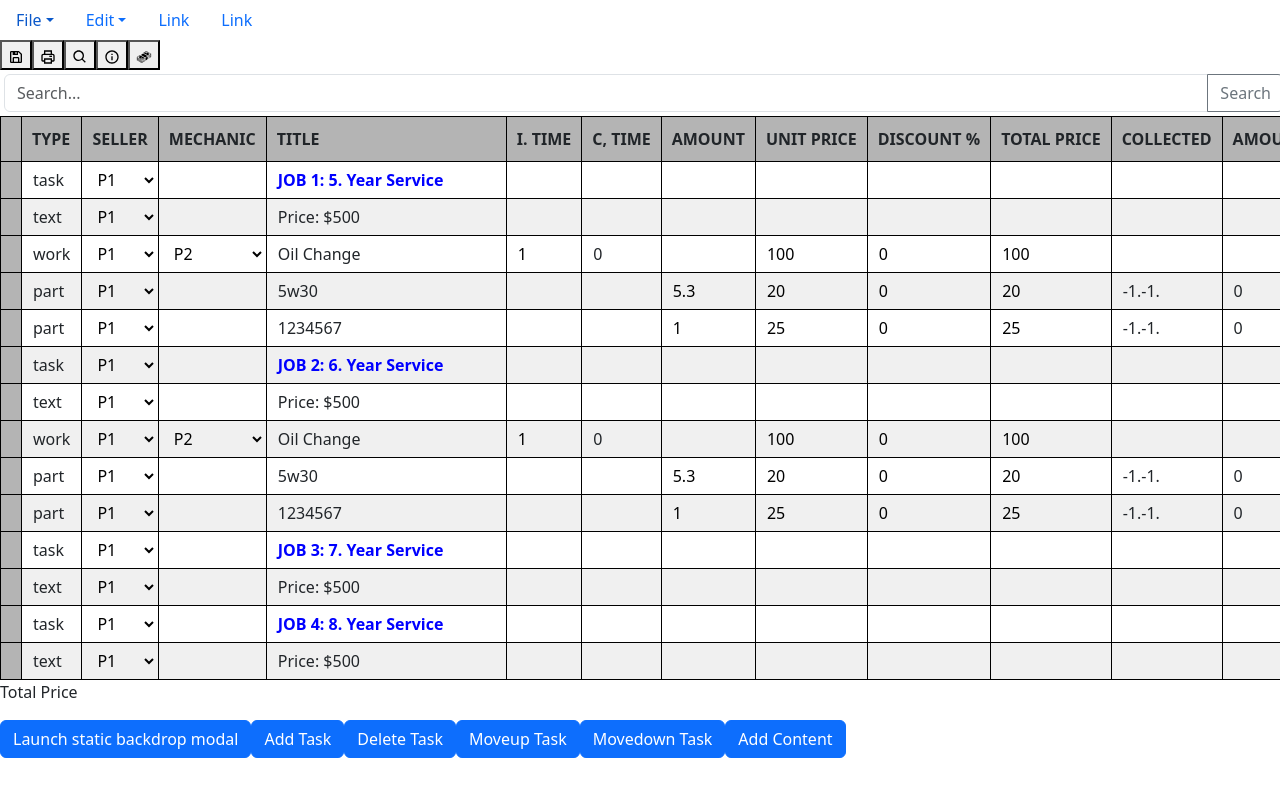
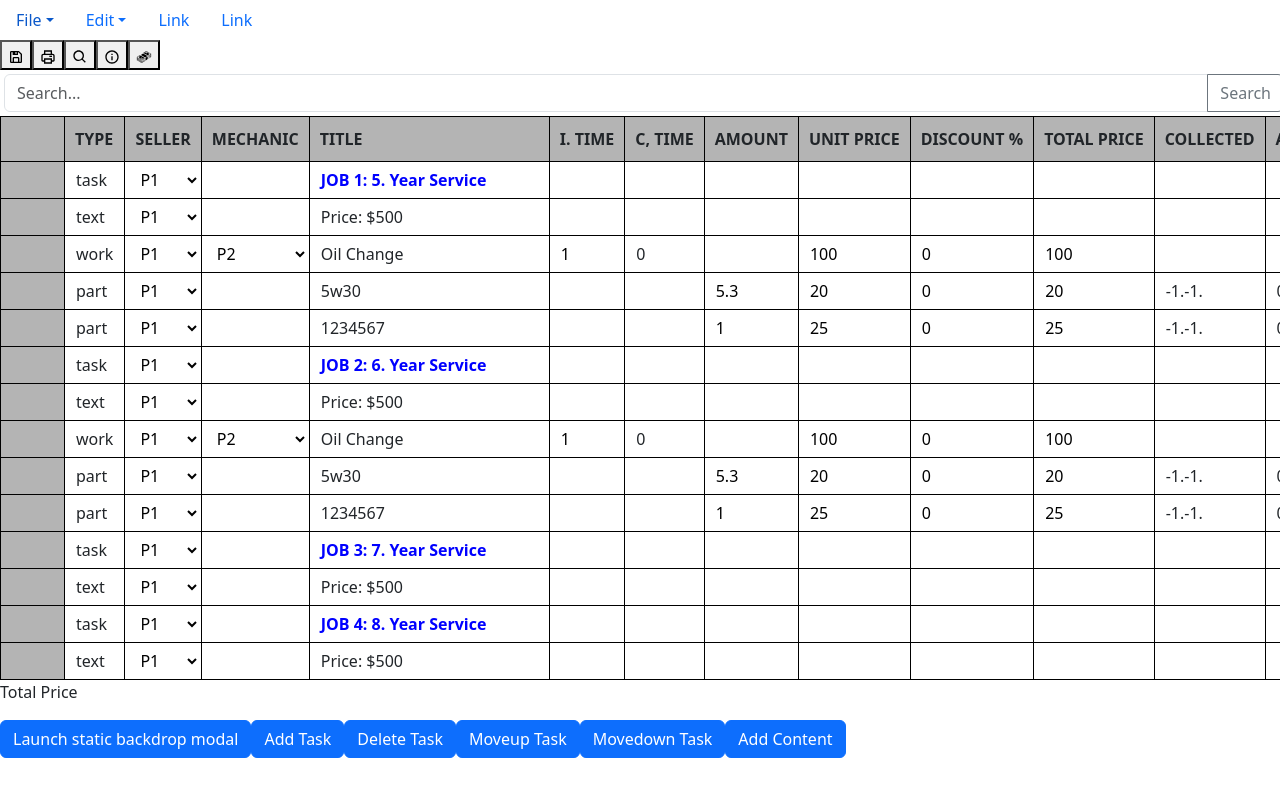
Before and after one commit to WilliwadelmaWisky/GarageDMS, a React (Vite) app: page / in a window 1280 px wide. Shown: the top 796 px of the page. Built offline with nearby package versions, Linux system fonts and the light colour scheme.

Commit message:
Improving the ability to change the state.

```diff
--- a/src/components/table/table-body-row-element.tsx
+++ b/src/components/table/table-body-row-element.tsx
@@ -1,10 +1,10 @@
-import { useState } from "react";
-
 /**
  *
  */
 interface Props {
     children: React.ReactNode[] | React.ReactNode,
+    isSelected: boolean,
+    onSelect: () => void,
     onEdit?: () => void
 }
 
@@ -13,22 +13,22 @@ interface Props {
  * @param props
  * @returns
  */
-export default function TableBodyRowElement({ children, onEdit }: Props) {
-
-    const [isSelected, setIsSelected] = useState<boolean>(false);
+export default function TableBodyRowElement({ children, isSelected, onSelect, onEdit }: Props) {
 
     return (
-        <tr>
+        <tr
+            onDoubleClick={e => {
+                if (onEdit !== undefined)
+                    onEdit();
+            }}
+            onClick={e => {
+                if (e.target instanceof HTMLInputElement || e.target instanceof HTMLSelectElement) { return; }
+                onSelect();
+            }}
+            className={isSelected ? "selected" : ""}
+        >
             <th
-                style={{width: "4em", textAlign: "center"}}
-                onDoubleClick={e => {
-                    if (onEdit !== undefined)
-                        onEdit();
-                }}
-                onClick={e => {
-                    console.log("select a row");
-                    setIsSelected(true);
-                }}
+                style={{ minWidth: "4em", width: "4em", textAlign: "center"}}
             ></th>
             {children}
         </tr>
--- a/src/components/table/table.css
+++ b/src/components/table/table.css
@@ -4,9 +4,9 @@ table {
     overflow-y: auto;
     white-space: nowrap;
 }
-table > tbody > tr:nth-child(odd) {
+/* table > tbody > tr:nth-child(odd) {
   background-color: rgb(240, 240, 240);
-}
+} */
 th {
     padding: 10px 10px;
     background-color: rgb(180, 180, 180);
@@ -46,5 +46,5 @@ td > select {
     width: 30em;
 }
 .selected {
-    background-color: blue;
+    background-color: rgb(155, 195, 235);
 }
--- a/src/features/work-order/components/task-table-row.tsx
+++ b/src/features/work-order/components/task-table-row.tsx
@@ -23,6 +23,8 @@ interface Props {
     content: Content,
     allSellerIDs: string[],
     allMechanicIDs: string[],
+    isSelected: boolean,
+    onSelect: () => void,
     onChange: (e: ChangeEvent) => void
 }
 
@@ -31,10 +33,14 @@ interface Props {
  * @param props
  * @returns
  */
-export default function TaskTableRow({ content, allSellerIDs, allMechanicIDs, onChange }: Props) {
+export default function TaskTableRow({ content, allSellerIDs, allMechanicIDs, isSelected, onSelect, onChange }: Props) {
     switch (content.Type) {
         case 'text': return (
-            <TableBodyRowElement onEdit={() => {}}>
+            <TableBodyRowElement
+                isSelected={isSelected}
+                onSelect={onSelect}
+                onEdit={() => {}}
+            >
                 <TableLabelCellElement value={content.Type}/>
                 <TableSelectCellElement allOptions={allSellerIDs} value={content.SellerID} onChange={e => onChange({ target: "SELLER", value: e.target.value })}/>
                 <td/>
@@ -51,7 +57,11 @@ export default function TaskTableRow({ content, allSellerIDs, allMechanicIDs, on
             </TableBodyRowElement>
         );
         case 'work': return (
-             <TableBodyRowElement onEdit={() => {}}>
+            <TableBodyRowElement
+                isSelected={isSelected}
+                onSelect={onSelect}
+                onEdit={() => {}}
+            >
                 <TableLabelCellElement value={content.Type}/>
                 <TableSelectCellElement allOptions={allSellerIDs} value={content.SellerID} onChange={e => onChange({ target: "SELLER", value: e.target.value })}/>
                 <TableSelectCellElement allOptions={allMechanicIDs} value={content.MechanicID} onChange={e => {}}/>
@@ -68,7 +78,11 @@ export default function TaskTableRow({ content, allSellerIDs, allMechanicIDs, on
             </TableBodyRowElement>
         );
         case 'part': return (
-             <TableBodyRowElement onEdit={() => {}}>
+            <TableBodyRowElement
+                isSelected={isSelected}
+                onSelect={onSelect}
+                onEdit={() => {}}
+             >
                 <TableLabelCellElement value={content.Type}/>
                 <TableSelectCellElement allOptions={allSellerIDs} value={content.SellerID} onChange={e => onChange({ target: "SELLER", value: e.target.value })}/>
                 <td/>
--- a/src/features/work-order/components/task-table.tsx
+++ b/src/features/work-order/components/task-table.tsx
@@ -7,7 +7,7 @@ import type { Task } from '../types/task';
 import TableHeaderRowElement from '@components/table/table-header-row-element';
 import TableHeaderCellElement from '@components/table/table-header-cell-element';
 import TaskTableRow from './task-table-row';
-import PartModal from './part-modal';
+import React, { useState } from 'react';
 
 
 const ALL_TABLE_HEADERS = ["type", "seller", "mechanic", "title", "i. time", "c, time", "amount", "unit price", "discount %", "total price", "collected", "amount in stock", "amount available"];
@@ -26,19 +26,28 @@ interface ChangeEvent {
  */
 interface Props {
     tasks: Task[],
-    onChange: (e: ChangeEvent) => void
+    onChange: (e: ChangeEvent) => void,
+    onSelect: (id: string) => void
+}
+
+interface State {
+    selected: string[]
 }
 
 /**
  *
  * @param props ...
  */
-export default function TaskTable({ tasks, onChange }: Props) {
+export default function TaskTable({ tasks, onChange, onSelect }: Props) {
+
+    const [state, setState] = useState<State>({ selected: []});
+
+    console.log("render table");
 
     return (
         <>
             <TableElement>
-                <TableHeaderRowElement>
+                <TableHeaderRowElement key='header'>
                     {ALL_TABLE_HEADERS.map((header, index) => (
                         <TableHeaderCellElement
                             key={index}
@@ -48,11 +57,16 @@ export default function TaskTable({ tasks, onChange }: Props) {
                     ))}
                 </TableHeaderRowElement>
                 {tasks.map((task, taskIndex) => (
-                    <>
+                    <React.Fragment key={taskIndex}>
                         <TableBodyRowElement
-                            key={taskIndex}
+                            key={task.TaskID}
+                            isSelected={state.selected.findIndex(id => task.TaskID === id) !== -1}
+                            onSelect={() => {
+                                onSelect(task.TaskID);
+                                setState({ ...state, selected: [task.TaskID] });
+                            }}
                             onEdit={() => {
-
+                                console.log("edit task " + taskIndex);
                             }}
                         >
                             <TableLabelCellElement value="task"/>
@@ -71,18 +85,22 @@ export default function TaskTable({ tasks, onChange }: Props) {
                         </TableBodyRowElement>
                         {task.Contents.map((content, contentIndex) => (
                             <TaskTableRow
-                                key={contentIndex}
+                                key={content.ID}
                                 content={content}
                                 allSellerIDs={ALL_SELLERS}
                                 allMechanicIDs={ALL_SELLERS}
+                                isSelected={state.selected.findIndex(id => content.ID === id) !== -1}
+                                onSelect={() => {
+                                    onSelect(content.ID);
+                                    setState({ ...state, selected: [content.ID] });
+                                }}
                                 onChange={e => onChange({ target: e.target, value: e.value, taskIndex: taskIndex, contentIndex: contentIndex })}
                             />
                         ))}
-                    </>
+                    </React.Fragment>
                 ))}
             </TableElement>
             <p>Total Price</p>
-            <PartModal/>
         </>
     )
 }
--- a/src/features/work-order/components/view.tsx
+++ b/src/features/work-order/components/view.tsx
@@ -1,4 +1,4 @@
-import { useReducer } from "react";
+import { useReducer, useRef, useState } from "react";
 import TaskTable from "./task-table";
 import type { Content, Task } from "../types/task";
 import MenuBar from "./menubar";
@@ -9,6 +9,9 @@ import InputGroup from "react-bootstrap/InputGroup";
 import Form from "react-bootstrap/Form";
 import Button from "react-bootstrap/Button";
 import { normalizeIndex } from "@utils/array-util";
+import PartModal from "./part-modal";
+
+import { v4 as uuidv4 } from "uuid";
 
 /**
  *
@@ -23,23 +26,23 @@ const INITIAL_STATE: State = {
     ID: -1,
     Type: "offer",
     Tasks: [
-        { Title: "5. Year Service", SellerID: "P1", IsInvoiced: false, Contents: [
-            { Type: "text", SellerID: "P1", Text: "Price: $500" },
-            { Type: "work", SellerID: "P1", MechanicID: "P2", Description: "Oil Change", InstructionTime: of(1, 0, 0), ClockedTime: of(0, 0, 0), Discount: 0, UnitPrice: 100 },
-            { Type: "part", SellerID: "P1", PartID: "5w30", Amount: 5.3, Discount: 0, UnitPrice: 20, CollectDate: Date_NULL },
-            { Type: "part", SellerID: "P1", PartID: "1234567", Amount: 1, Discount: 0, UnitPrice: 25, CollectDate: Date_NULL }
+        { TaskID: uuidv4(), Title: "5. Year Service", SellerID: "P1", IsInvoiced: false, Contents: [
+            { ID: uuidv4(), Type: "text", SellerID: "P1", Text: "Price: $500" },
+            { ID: uuidv4(), Type: "work", SellerID: "P1", MechanicID: "P2", Description: "Oil Change", InstructionTime: of(1, 0, 0), ClockedTime: of(0, 0, 0), Discount: 0, UnitPrice: 100 },
+            { ID: uuidv4(), Type: "part", SellerID: "P1", PartID: "5w30", Amount: 5.3, Discount: 0, UnitPrice: 20, CollectDate: Date_NULL },
+            { ID: uuidv4(), Type: "part", SellerID: "P1", PartID: "1234567", Amount: 1, Discount: 0, UnitPrice: 25, CollectDate: Date_NULL }
         ]},
-        { Title: "6. Year Service", SellerID: "P1", IsInvoiced: false, Contents: [
-            { Type: "text", SellerID: "P1", Text: "Price: $500" },
-            { Type: "work", SellerID: "P1", MechanicID: "P2", Description: "Oil Change", InstructionTime: of(1, 0, 0), ClockedTime: of(0, 0, 0), Discount: 0, UnitPrice: 100 },
-            { Type: "part", SellerID: "P1", PartID: "5w30", Amount: 5.3, Discount: 0, UnitPrice: 20, CollectDate: Date_NULL },
-            { Type: "part", SellerID: "P1", PartID: "1234567", Amount: 1, Discount: 0, UnitPrice: 25, CollectDate: Date_NULL }
+        { TaskID: uuidv4(), Title: "6. Year Service", SellerID: "P1", IsInvoiced: false, Contents: [
+            { ID: uuidv4(), Type: "text", SellerID: "P1", Text: "Price: $500" },
+            { ID: uuidv4(), Type: "work", SellerID: "P1", MechanicID: "P2", Description: "Oil Change", InstructionTime: of(1, 0, 0), ClockedTime: of(0, 0, 0), Discount: 0, UnitPrice: 100 },
+            { ID: uuidv4(), Type: "part", SellerID: "P1", PartID: "5w30", Amount: 5.3, Discount: 0, UnitPrice: 20, CollectDate: Date_NULL },
+            { ID: uuidv4(), Type: "part", SellerID: "P1", PartID: "1234567", Amount: 1, Discount: 0, UnitPrice: 25, CollectDate: Date_NULL }
         ]},
-        { Title: "7. Year Service", SellerID: "P1", IsInvoiced: false, Contents: [
-            { Type: "text", SellerID: "P1", Text: "Price: $500" },
+        { TaskID: uuidv4(), Title: "7. Year Service", SellerID: "P1", IsInvoiced: false, Contents: [
+            { ID: uuidv4(), Type: "text", SellerID: "P1", Text: "Price: $500" },
         ]},
-        { Title: "8. Year Service", SellerID: "P1", IsInvoiced: false, Contents: [
-            { Type: "text", SellerID: "P1", Text: "Price: $500" },
+        { TaskID: uuidv4(), Title: "8. Year Service", SellerID: "P1", IsInvoiced: false, Contents: [
+            { ID: uuidv4(), Type: "text", SellerID: "P1", Text: "Price: $500" },
         ]}
     ]
 };
@@ -51,9 +54,30 @@ interface Action {
     type: "ADD_TASK" | "DELETE_TASK" | "MOVE_UP_TASK" | "MOVE_DOWN_TASK"
         | "ADD_CONTENT" | "DELETE_CONTENT" | "MOVE_UP_CONTENT" | "MOVE_DOWN_CONTENT"
         | "SET" | "SET_SELLER",
-    taskIndex?: number,
-    contentIndex?: number,
+    id: string,
     payload?: Task | Content
+}
+
+/**
+ *
+ * @param id
+ * @param tasks
+ * @returns
+ */
+function findIndecessByID(id: string, tasks: Task[]): [number, number] {
+    const taskIndex = tasks.findIndex(task => task.TaskID === id);
+    if (taskIndex !== -1) {
+        return [taskIndex, -1];
+    }
+
+    for (const [index, task] of tasks.entries()) {
+        const contentIndex = task.Contents.findIndex(content => content.ID === id);
+        if (contentIndex !== -1) {
+            return [index, contentIndex];
+        }
+    }
+
+    return [-1, -1];
 }
 
 /**
@@ -64,11 +88,8 @@ interface Action {
  */
 function reducer(state: State, action: Action): State {
 
-    console.log("dispatch called");
-
-    // Normalize taskIndex to be between 0 and array.len - 1
-    const taskIndex: number = normalizeIndex(action.taskIndex !== undefined ? action.taskIndex : -1, state.Tasks);
-    const contentIndex: number = normalizeIndex(action.contentIndex !== undefined ? action.contentIndex : -1, state.Tasks[taskIndex].Contents);
+    const [taskIndex, contentIndex] = findIndecessByID(action.id, state.Tasks);
+    console.log("dispatch called, taskIndex=" + taskIndex + " and contentIndex=" + contentIndex);
 
     switch (action.type) {
         case "ADD_TASK":
@@ -76,7 +97,7 @@ function reducer(state: State, action: Action): State {
                 ...state,
                 Tasks: [
                     ...state.Tasks.slice(0, taskIndex + 1),
-                    { Title: "New Task", SellerID: "P2", IsInvoiced: false, Contents: [] },
+                    { TaskID: uuidv4(), Title: "New Task", SellerID: "P2", IsInvoiced: false, Contents: [] },
                     ...state.Tasks.slice(taskIndex + 1)
                 ]
             }
@@ -131,7 +152,7 @@ function reducer(state: State, action: Action): State {
                         ...state.Tasks[taskIndex],
                         Contents: [
                             ...state.Tasks[taskIndex].Contents.slice(0, contentIndex + 1),
-                            { Type: "text", SellerID: "P2", Text: "New Content" },
+                            { ID: uuidv4(), Type: "text", SellerID: "P2", Text: "New Content" },
                             ...state.Tasks[taskIndex].Contents.slice(contentIndex + 1),
                         ]
                     },
@@ -158,13 +179,15 @@ interface Props {
 export default function View({}: Props) {
 
     const [state, dispatch] = useReducer(reducer, INITIAL_STATE);
+    const ref = useRef<string>(state.Tasks[0].TaskID);
 
-    console.log("render view");
+    console.log("render view: " + ref.current);
 
     return (
         <>
             <MenuBar/>
             <ToolBar/>
+
              <InputGroup className='m-1'>
                 <Form.Control placeholder="Search..."/>
                 <Button variant="outline-secondary">Search</Button>
@@ -172,14 +195,17 @@ export default function View({}: Props) {
             <TaskTable
                 tasks={state.Tasks}
                 onChange={e => console.log(`changed: ${e.target} to ${e.value}, taskIndex: ${e.taskIndex}, contentIndex: ${e.contentIndex}`)}
+                onSelect={id => ref.current = id}
             />
 
-            <Button variant="primary" onClick={e => dispatch({ type: "ADD_TASK", taskIndex: 0 })}>Add Task</Button>
-            <Button variant="primary" onClick={e => dispatch({ type: "DELETE_TASK", taskIndex: 0 })}>Delete Task</Button>
-            <Button variant="primary" onClick={e => dispatch({ type: "MOVE_UP_TASK", taskIndex: 2 })}>Moveup Task</Button>
-            <Button variant="primary" onClick={e => dispatch({ type: "MOVE_DOWN_TASK", taskIndex: 2 })}>Movedown Task</Button>
+            <PartModal/>
 
-            <Button variant="primary" onClick={e => dispatch({ type: "ADD_CONTENT", taskIndex: 0 })}>Add Content</Button>
+            <Button variant="primary" onClick={e => dispatch({ type: "ADD_TASK", id: ref.current })}>Add Task</Button>
+            <Button variant="primary" onClick={e => dispatch({ type: "DELETE_TASK", id: ref.current })}>Delete Task</Button>
+            <Button variant="primary" onClick={e => dispatch({ type: "MOVE_UP_TASK", id: ref.current })}>Moveup Task</Button>
+            <Button variant="primary" onClick={e => dispatch({ type: "MOVE_DOWN_TASK", id: ref.current })}>Movedown Task</Button>
+
+            <Button variant="primary" onClick={e => dispatch({ type: "ADD_CONTENT", id: ref.current })}>Add Content</Button>
         </>
     );
 }
--- a/src/features/work-order/types/task.ts
+++ b/src/features/work-order/types/task.ts
@@ -5,6 +5,7 @@ import type { TimeSpan } from "@datatypes/timespan";
  *
  */
 export type Task = {
+    TaskID: string,
     Title: string,
     SellerID: string,
     IsInvoiced: boolean,
@@ -15,12 +16,14 @@ export type Task = {
 export type Content = TextRow | WorkRow | PartRow;
 
 export type TextRow = {
+    ID: string,
     Type: "text",
     SellerID: string,
     Text: string,
 };
 
 export type WorkRow = {
+    ID: string,
     Type: "work",
     SellerID: string,
     MechanicID: string,
@@ -32,6 +35,7 @@ export type WorkRow = {
 };
 
 export type PartRow = {
+    ID: string,
     Type: "part",
     SellerID: string,
     PartID: string,
```
